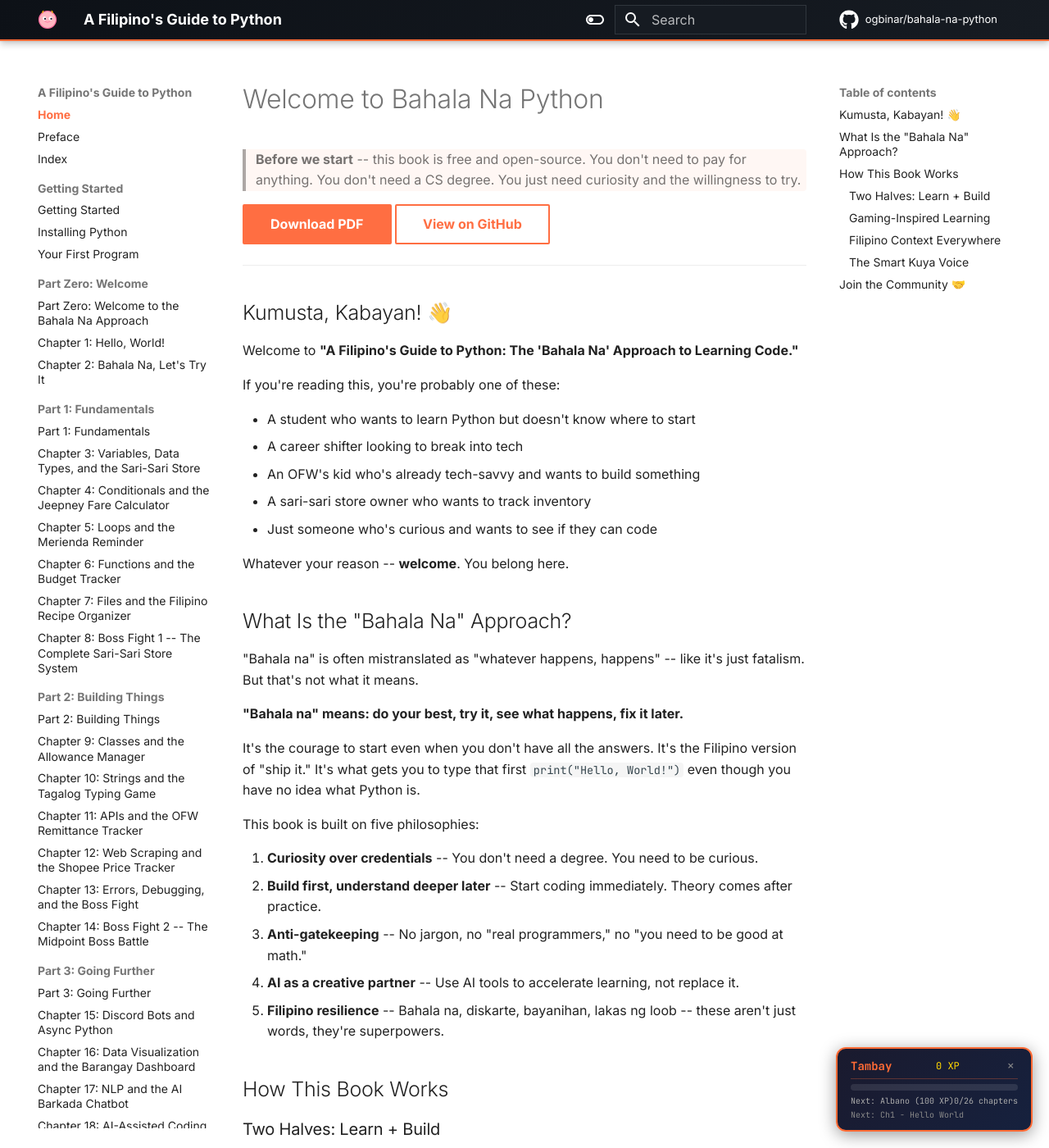
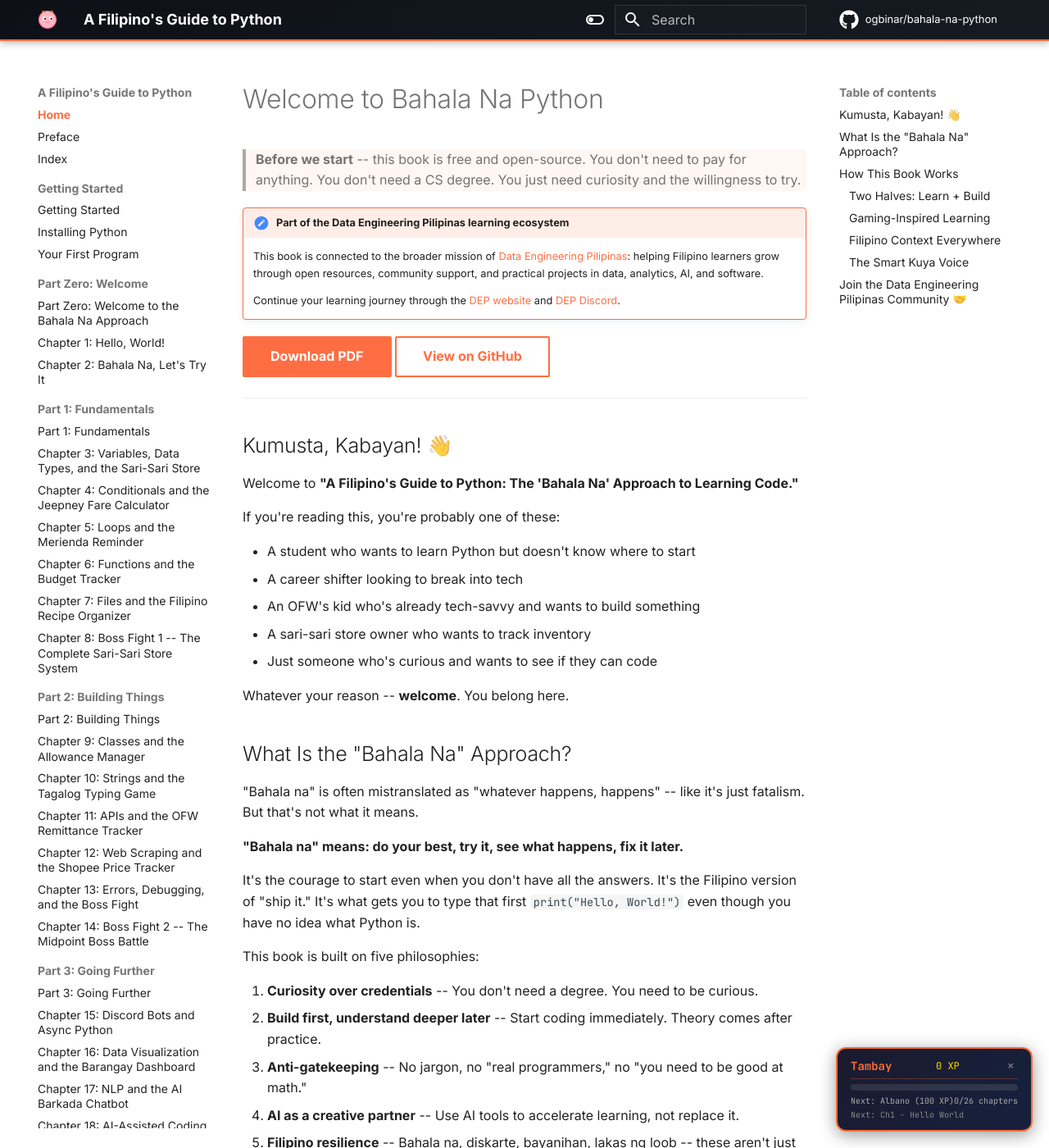
Before and after one commit to ogbinar/bahala-na-python, an MkDocs documentation site: the page built from docs/index.md, in a window 1280 px wide and 1400 px high. Shown: the whole window at 82% size. Built offline with MkDocs 1.6.1 and Material for MkDocs 9.7.7, drawn with Linux system fonts in a browser that asks for light colours; comment, search, counter and statistics services are not loaded; some of the changed text lies outside the part shown.

Commit message:
Integrate with Data Engineering Pilipinas community

```diff
--- a/docs/index.md
+++ b/docs/index.md
@@ -1,6 +1,11 @@
 # Welcome to Bahala Na Python
 
 > **Before we start** -- this book is free and open-source. You don't need to pay for anything. You don't need a CS degree. You just need curiosity and the willingness to try.
+
+!!! note "Part of the Data Engineering Pilipinas learning ecosystem"
+    This book is connected to the broader mission of [Data Engineering Pilipinas](https://dataengineering.ph/): helping Filipino learners grow through open resources, community support, and practical projects in data, analytics, AI, and software.
+
+    Continue your learning journey through the [DEP website](https://dataengineering.ph/) and [DEP Discord](https://discord.com/invite/buDgydz7J9).
 
 [Download PDF](pdf/book.pdf){ .md-button .md-button--primary } [View on GitHub](https://github.com/ogbinar/bahala-na-python){ .md-button }
 
@@ -82,18 +87,19 @@
 
 ---
 
-## Join the Community 🤝
+## Join the Data Engineering Pilipinas Community 🤝
 
-Learning alone is hard. Learning with your barkada is better.
+Learning alone is hard. Learning with a barkada is better.
 
-??? example "Bahala Na Python Discord Server"
-    Join our Discord community to:
-    - Get help when you're stuck
-    - Share your projects with other learners
-    - Participate in weekly Boss Fight challenges
-    - Connect with Filipino developers
-    - Celebrate your wins together!
+Bahala Na Python is part of the broader Data Engineering Pilipinas learning ecosystem: a Filipino community for data engineers, data analysts, data scientists, developers, AI/ML engineers, and learners who want to grow with open-source tools and shared resources.
 
-    **[🚀 Join the Bahala Na Python Discord Server](https://discord.gg/bahala-na-python)**
+Join DEP to:
+- Ask questions when you get stuck
+- Share your Python projects
+- Join community learning activities
+- Meet Filipino learners and builders
+- Continue your journey into data, analytics, AI, and software
 
-    > *"Hindi mo kailangan mag-isa. Bayanihan ang tunay na lakas."*
+[Join the DEP Discord](https://discord.com/invite/buDgydz7J9){ .md-button .md-button--primary }
+
+> *"Hindi mo kailangan mag-isa. Bayanihan ang tunay na lakas."*
--- a/docs/overrides/assets/stylesheets/custom.css
+++ b/docs/overrides/assets/stylesheets/custom.css
@@ -240,6 +240,15 @@
   animation: fadeIn 0.3s ease;
 }
 
+/* DEP affiliation note styling */
+.md-typeset .admonition.note {
+  border-color: var(--md-primary-fg-color);
+}
+
+.md-typeset .admonition.note > .admonition-title {
+  background-color: rgba(255, 112, 67, 0.12);
+}
+
 /* Print styles */
 @media print {
   #xp-tracker,
--- a/mkdocs.yml
+++ b/mkdocs.yml
@@ -50,7 +50,17 @@
 extra:
   social:
     - icon: fontawesome/brands/github
-      link: https://github.com/ogbinar
+      link: https://github.com/ogbinar/bahala-na-python
+      name: Bahala Na Python on GitHub
+    - icon: fontawesome/solid/globe
+      link: https://dataengineering.ph/
+      name: Data Engineering Pilipinas
+    - icon: fontawesome/brands/discord
+      link: https://discord.com/invite/buDgydz7J9
+      name: Join DEP Discord
+    - icon: fontawesome/brands/facebook
+      link: https://www.facebook.com/groups/dataengineeringpilipinas
+      name: DEP Facebook Community
 
 extra_css:
   - overrides/assets/stylesheets/custom.css
@@ -151,3 +161,6 @@
       - appendix/troubleshooting.md
       - appendix/reference.md
       - appendix/glossary.md
+  - "DEP Community": https://dataengineering.ph/
+  - "DEP Resources": https://dataengineering.ph/resources.html
+  - "Join Discord": https://discord.com/invite/buDgydz7J9
```
Also changed, not shown: docs/part-4-capstone/chapter-26-whats-next.md (+5 -5 lines).
